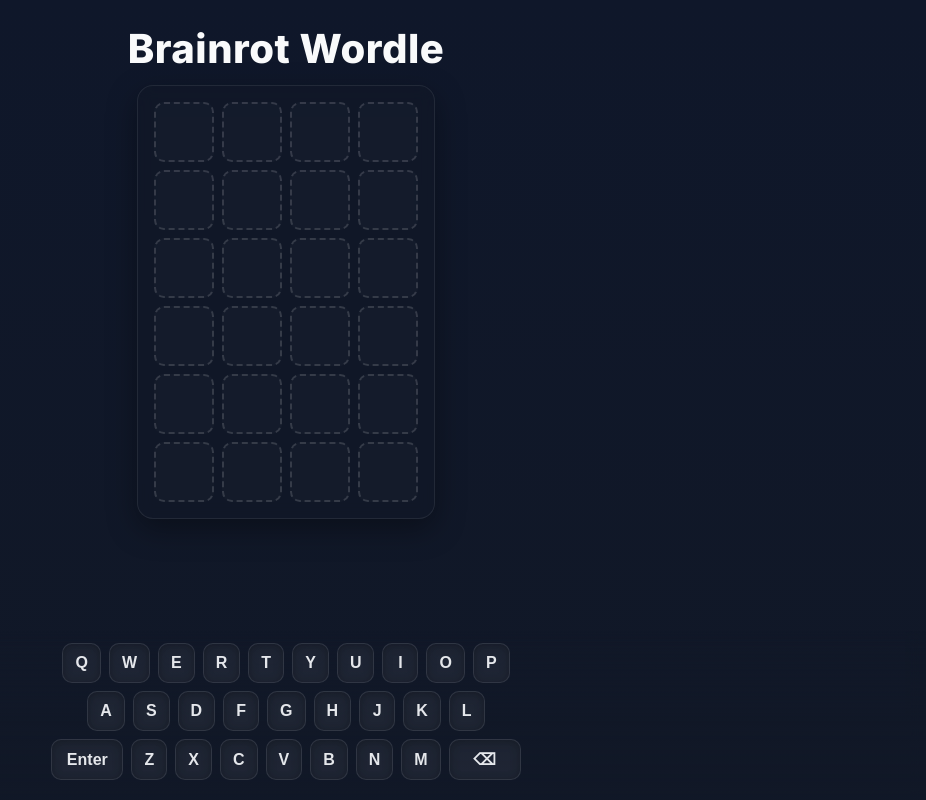
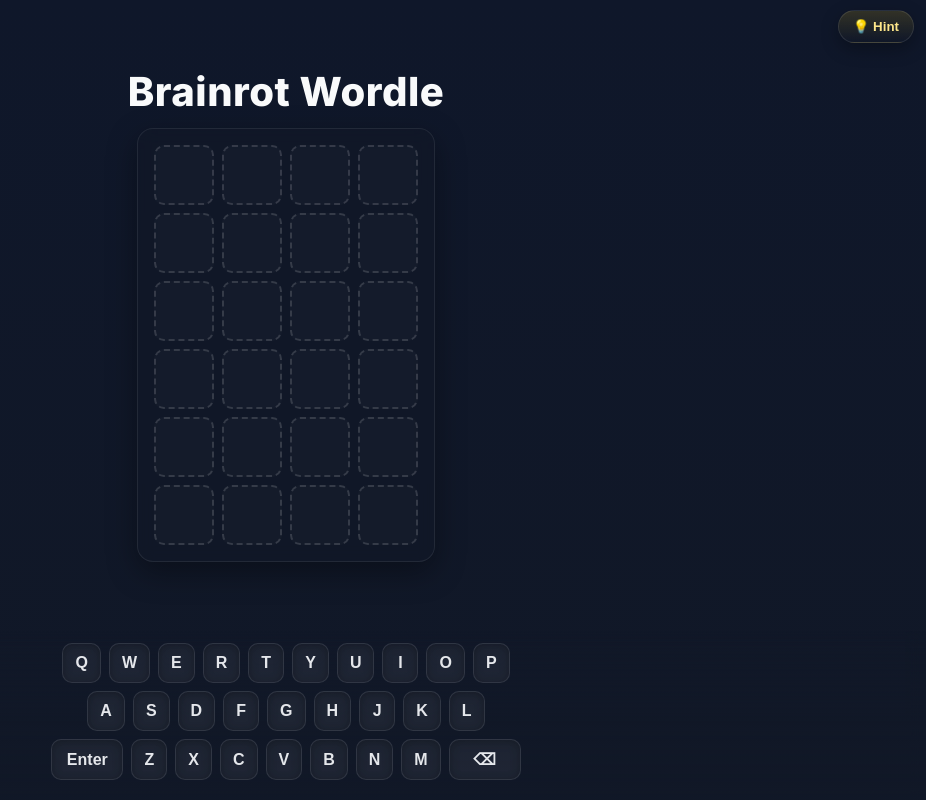
Before and after one commit to AngadOnTop/brainrot_wordle, a React (Vite) app: page / in a window 1280 px wide. Shown: the whole page, without its empty margins (354-1280 px from the left). Built offline with nearby package versions, Linux system fonts and the light colour scheme.

Commit message:
added a hint
hint feature

```diff
--- a/src/Game.css
+++ b/src/Game.css
@@ -9,6 +9,37 @@
     color: #e5e7eb;
     display: flex;
     flex-direction: column;
+}
+
+.topbar {
+    display: flex;
+    justify-content: flex-end;
+    align-items: center;
+    padding: 10px 12px 0;
+}
+
+.hint-btn {
+    appearance: none;
+    border: 1px solid rgba(255, 255, 255, 0.1);
+    background: linear-gradient(180deg, rgba(250, 204, 21, 0.15), rgba(17, 24, 39, 0.5));
+    color: #fde68a;
+    border-radius: 999px;
+    padding: 8px 14px;
+    font-weight: 700;
+    cursor: pointer;
+    box-shadow: 0 6px 18px rgba(0,0,0,0.3);
+    transition: transform 120ms ease, filter 160ms ease, background-color 160ms ease;
+}
+
+.hint-btn:hover {
+    transform: translateY(-1px);
+    filter: brightness(1.1);
+}
+
+.hint-btn:disabled,
+.hint-btn.used {
+    opacity: 0.6;
+    cursor: not-allowed;
 }
 
 .cell.space {
--- a/src/Game.jsx
+++ b/src/Game.jsx
@@ -12,6 +12,7 @@
     const [currentGuess, setCurrentGuess] = useState("")
     const [currentRow, setCurrentRow] = useState(0)
     const [revealedRow, setRevealedRow] = useState(-1)
+    const [hintUsed, setHintUsed] = useState(false)
 
     const WORD_LENGTH = chosenWord.length
 
@@ -133,6 +134,23 @@
         processInput(value);
     };
 
+    const hasWon = guesses.includes(chosenWord);
+    const hasLost = currentRow >= 6 && !hasWon;
+
+    const handleHint = () => {
+        if (hintUsed || hasWon || hasLost) return;
+        // Reveal the next missing letter position (skipping spaces)
+        const nonSpaceIndices = [];
+        for (let i = 0; i < chosenWord.length; i++) {
+            if (chosenWord[i] !== ' ') nonSpaceIndices.push(i);
+        }
+        const targetLength = nonSpaceIndices.length;
+        if (currentGuess.length >= targetLength) return;
+        const revealChar = chosenWord[nonSpaceIndices[currentGuess.length]];
+        setCurrentGuess(currentGuess + revealChar.toUpperCase());
+        setHintUsed(true);
+    };
+
     const letterStatuses = computeLetterStatuses();
 
     const firstRowKeys = ['Q','W','E','R','T','Y','U','I','O','P'];
@@ -157,11 +175,20 @@
         );
     };
 
-    const hasWon = guesses.includes(chosenWord);
-    const hasLost = currentRow >= 6 && !hasWon;
-
     return (
         <>
+            <div className="topbar">
+                <div className="spacer" />
+                <button
+                    className={`hint-btn${hintUsed ? ' used' : ''}`}
+                    onClick={handleHint}
+                    disabled={hintUsed || hasWon || hasLost}
+                    aria-label="Reveal one letter"
+                    title={hintUsed ? 'Hint used' : 'Reveal one letter'}
+                >
+                    💡 Hint
+                </button>
+            </div>
             <h1 className="title">Brainrot Wordle</h1>
             {hasLost && (
                 <div className="banner banner-loss">
```
